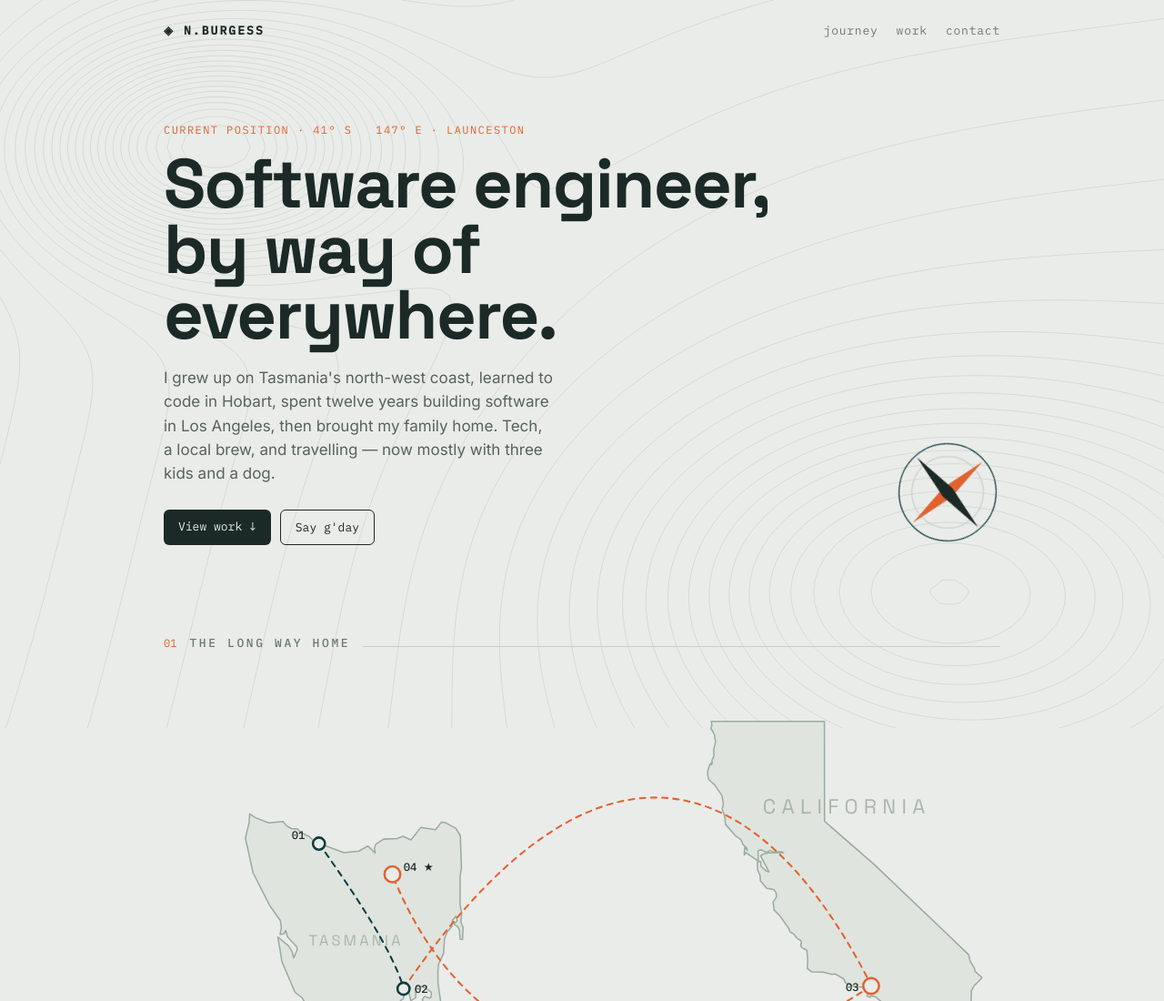
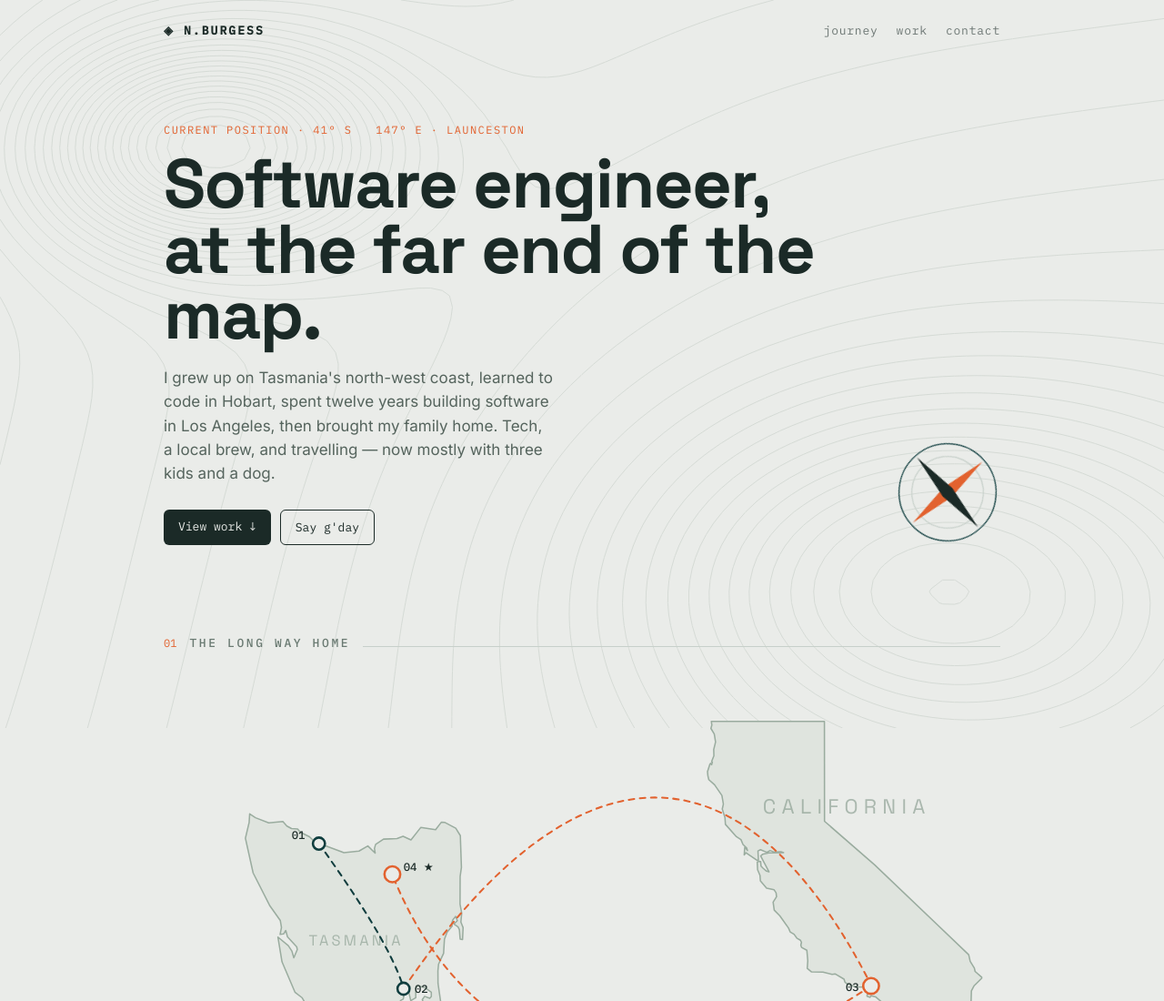
Before and after one commit to npburgess/npb, an Astro site: page / in a window 1280 px wide. Shown: the top 1100 px of the page at 91% size. Built offline with nearby package versions, Linux system fonts and the light colour scheme; Astro itself is replaced by a stand-in of ours.

Commit message:
Hero tagline: 'at the far end of the map' (site + OG)

```diff
--- a/src/pages/index.astro
+++ b/src/pages/index.astro
@@ -26,7 +26,7 @@ const displayUrl = (u?: string) => (u ? u.replace(/^https?:\/\/(www\.)?/, "").re
 	<section class="hero">
 		<div>
 			<div class="coord mono">CURRENT POSITION · 41° S &nbsp; 147° E · LAUNCESTON</div>
-			<h1 class="disp">Software engineer,<br />by way of everywhere.</h1>
+			<h1 class="disp">Software engineer,<br />at the far end of the map.</h1>
 			<p>
 				I grew up on Tasmania's north-west coast, learned to code in Hobart, spent twelve years
 				building software in Los Angeles, then brought my family home. Tech, a local brew, and
```
Also changed, not shown: public/og.png.
